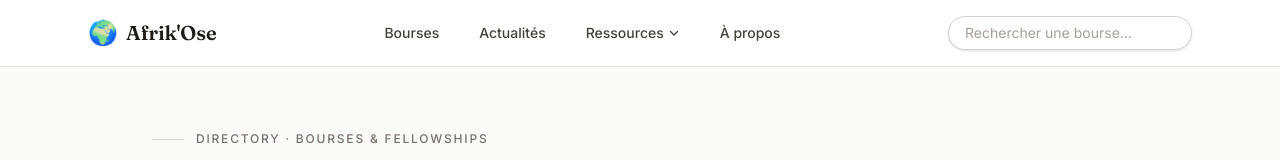
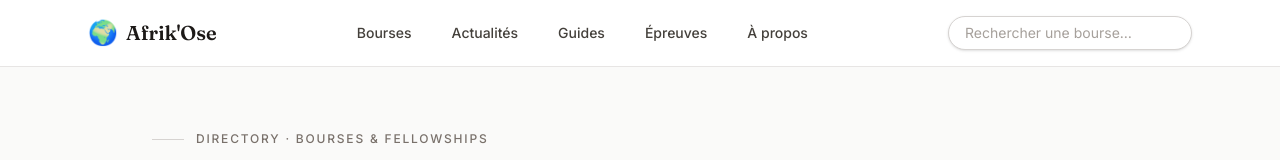
Before and after one commit to Kodjovic/bourse-opportunity, a Next.js app: page / in a window 1280 px wide. Shown: the top 160 px of the page. Built offline with nearby package versions, Linux system fonts and the light colour scheme; no server answers.

Commit message:
Mise a jour des bourses : 25/06/2026 14:44:25,02

```diff
--- a/src/components/Header.tsx
+++ b/src/components/Header.tsx
@@ -11,7 +11,7 @@ export function Header() {
   const dropdownRef = useRef<HTMLLIElement>(null);
   const triggerRef = useRef<HTMLButtonElement>(null);
 
-  // Close when clicking outside
+  // Fermer lors d'un clic à l'extérieur
   useEffect(() => {
     function handleClickOutside(event: MouseEvent) {
       if (dropdownRef.current && !dropdownRef.current.contains(event.target as Node)) {
@@ -24,7 +24,7 @@ export function Header() {
     };
   }, []);
 
-  // Close on Escape key
+  // Fermer lors de l'appui sur la touche Échap (Esc)
   useEffect(() => {
     function handleKeyDown(event: KeyboardEvent) {
       if (event.key === "Escape") {
@@ -39,19 +39,6 @@ export function Header() {
       document.removeEventListener("keydown", handleKeyDown);
     };
   }, [isOpen]);
-
-  const handleMouseEnter = () => {
-    // Only open on hover on screens sm and up
-    if (typeof window !== "undefined" && window.matchMedia("(min-width: 640px)").matches) {
-      setIsOpen(true);
-    }
-  };
-
-  const handleMouseLeave = () => {
-    if (typeof window !== "undefined" && window.matchMedia("(min-width: 640px)").matches) {
-      setIsOpen(false);
-    }
-  };
 
   return (
     <header className="border-b border-stone-200 bg-white">
@@ -87,11 +74,29 @@ export function Header() {
               </Link>
             </li>
 
+            {/* Guides & Épreuves : Visibles individuellement uniquement sur Desktop (sm et plus) */}
+            <li className="hidden sm:block">
+              <Link
+                href="/guides"
+                className="rounded-lg px-3 py-1.5 transition hover:bg-stone-100 hover:text-stone-900"
+              >
+                Guides
+              </Link>
+            </li>
+
+            <li className="hidden sm:block">
+              <Link
+                href="/epreuves"
+                className="rounded-lg px-3 py-1.5 transition hover:bg-stone-100 hover:text-stone-900"
+              >
+                Épreuves
+              </Link>
+            </li>
+
+            {/* Ressources : Menu déroulant uniquement sur Mobile (masqué sur Desktop avec sm:hidden) */}
             <li
               ref={dropdownRef}
-              className="relative"
-              onMouseEnter={handleMouseEnter}
-              onMouseLeave={handleMouseLeave}
+              className="relative block sm:hidden"
             >
               <button
                 ref={triggerRef}
```
